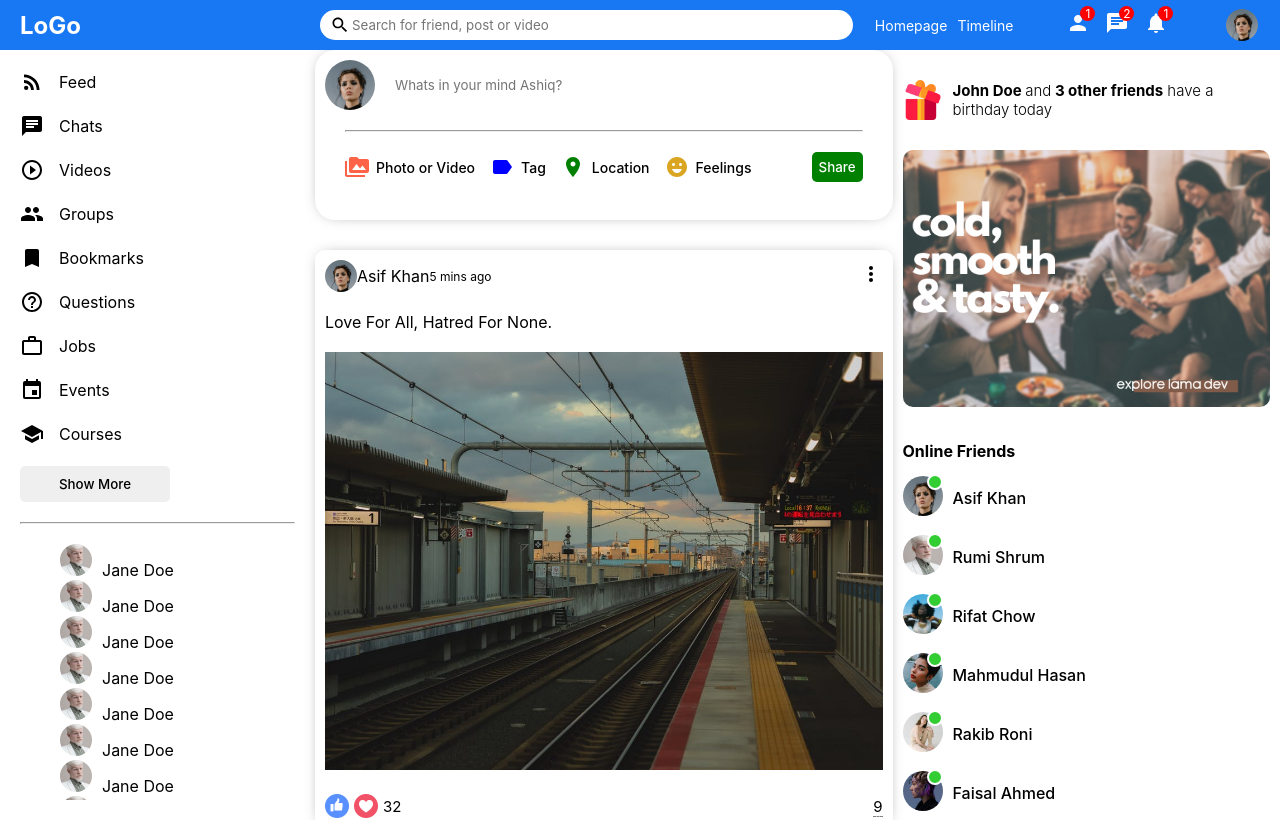
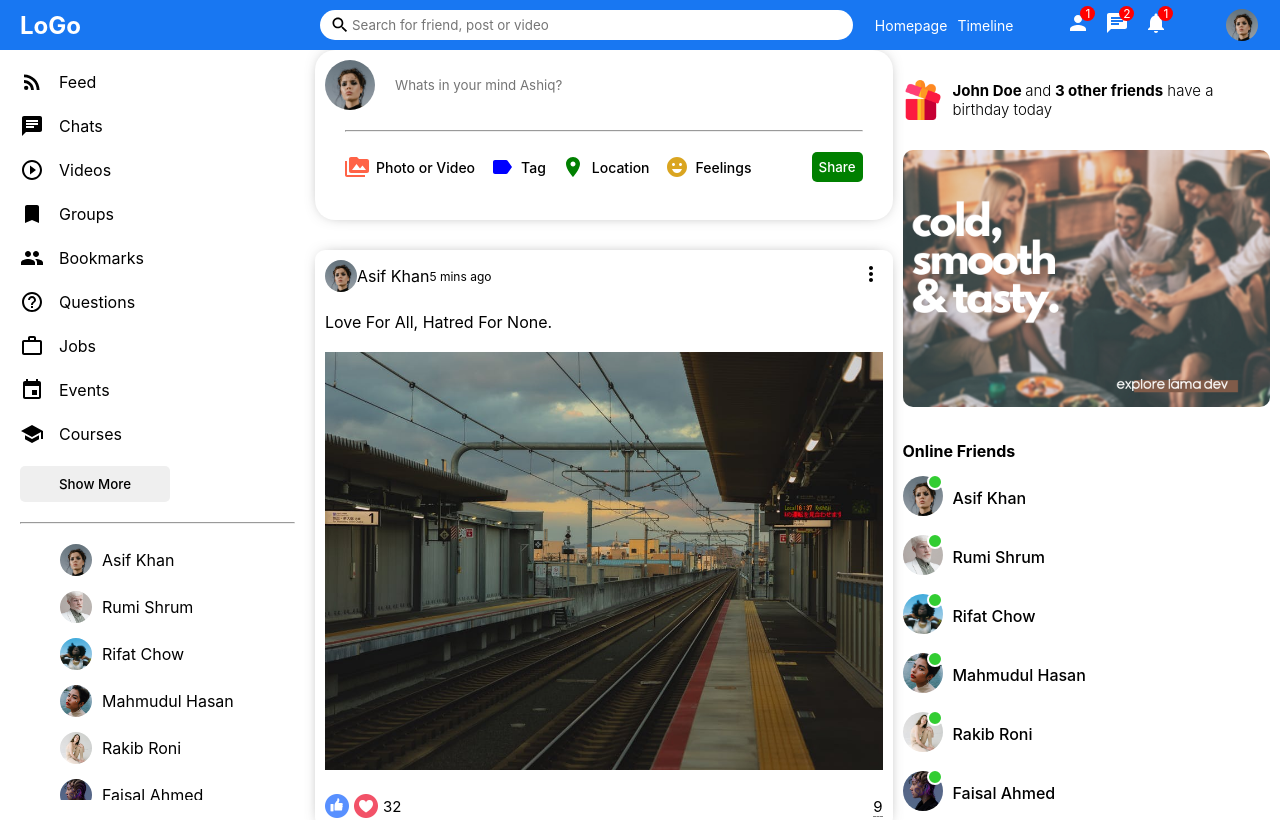
Before and after one commit to ashiqur-russel/React-Social-Media-App, a React (Create React App) app in the folder client/: page / in a window 1280 px wide. Shown: the top 820 px of the page. Built offline with nearby package versions, Linux system fonts and the light colour scheme.

Commit message:
sidebar friend list

```diff
--- /dev/null
+++ b/client/src/components/friends/Friends.js
@@ -0,0 +1,11 @@
+import React from 'react';
+import "./friends.css"
+
+export default function Friends({ user }) {
+    return <div>
+        <li className="sidebarFriend">
+            <img className="sidebarFriendImg" src={user.profilePicture} alt="" />
+            <span className="sidebarFriendName">{user.username}</span>
+        </li>
+    </div>;
+}
--- /dev/null
+++ b/client/src/components/friends/friends.css
@@ -0,0 +1,20 @@
+.sidebarFriend {
+    display: flex;
+    align-items: center;
+    margin-bottom: 15px;
+  }
+
+  .sidebarFriendImg {
+    width: 32px;
+    height: 32px;
+    border-radius: 50%;
+    object-fit: cover;
+    margin-right: 10px;
+  }
+
+
+ul.sidebarFriend{
+    list-style-type: none;
+  margin: 0;
+  padding: 15px 0;
+}
--- a/client/src/components/post/Post.js
+++ b/client/src/components/post/Post.js
@@ -4,8 +4,6 @@ import MoreVertIcon from '@mui/icons-material/MoreVert';
 import { Users } from "../../testData.js"
 
 export default function Post({ post }) {
-    const user = Users.filter(user => user.id === 1);
-    console.log(user)
 
     return (
 
--- a/client/src/components/sidebar/Sidebar.js
+++ b/client/src/components/sidebar/Sidebar.js
@@ -9,6 +9,10 @@ import HelpOutlineIcon from '@mui/icons-material/HelpOutline';
 import WorkOutlineIcon from '@mui/icons-material/WorkOutline';
 import EventIcon from '@mui/icons-material/Event';
 import SchoolIcon from '@mui/icons-material/School';
+
+import { Users } from "../../testData"
+
+import Friends from '../friends/Friends.js';
 
 
 
@@ -32,11 +36,11 @@ export default function Sidebar() {
                         <span className="sidebarListItemText">Videos</span>
                     </li>
                     <li className="sidebarListItem">
-                        <GroupIcon className="sidebarIcon" />
+                        <BookmarkIcon className="sidebarIcon" />
                         <span className="sidebarListItemText">Groups</span>
                     </li>
                     <li className="sidebarListItem">
-                        <BookmarkIcon className="sidebarIcon" />
+                        <GroupIcon className="sidebarIcon" />
                         <span className="sidebarListItemText">Bookmarks</span>
                     </li>
                     <li className="sidebarListItem">
@@ -56,59 +60,12 @@ export default function Sidebar() {
                         <span className="sidebarListItemText">Courses</span>
                     </li>
                 </ul>
-                <button className='sidebarButton'>Show More</button>
-                <hr className='sidebarHr' />
+                <button className="sidebarButton">Show More</button>
+                <hr className="sidebarHr" />
                 <ul className="sidebarFriendList">
-                    <img src="/assets/person/2.jpeg" alt="" className="sidebarFriendImage" />
-                    <span className="sidebarFriendName">Jane Doe</span>
-                </ul>
-                <ul className="sidebarFriendList">
-                    <img src="/assets/person/2.jpeg" alt="" className="sidebarFriendImage" />
-                    <span className="sidebarFriendName">Jane Doe</span>
-                </ul>
-                <ul className="sidebarFriendList">
-                    <img src="/assets/person/2.jpeg" alt="" className="sidebarFriendImage" />
-                    <span className="sidebarFriendName">Jane Doe</span>
-                </ul>
-                <ul className="sidebarFriendList">
-                    <img src="/assets/person/2.jpeg" alt="" className="sidebarFriendImage" />
-                    <span className="sidebarFriendName">Jane Doe</span>
-                </ul>
-                <ul className="sidebarFriendList">
-                    <img src="/assets/person/2.jpeg" alt="" className="sidebarFriendImage" />
-                    <span className="sidebarFriendName">Jane Doe</span>
-                </ul>
-                <ul className="sidebarFriendList">
-                    <img src="/assets/person/2.jpeg" alt="" className="sidebarFriendImage" />
-                    <span className="sidebarFriendName">Jane Doe</span>
-                </ul>
-                <ul className="sidebarFriendList">
-                    <img src="/assets/person/2.jpeg" alt="" className="sidebarFriendImage" />
-                    <span className="sidebarFriendName">Jane Doe</span>
-                </ul>
-                <ul className="sidebarFriendList">
-                    <img src="/assets/person/2.jpeg" alt="" className="sidebarFriendImage" />
-                    <span className="sidebarFriendName">Jane Doe</span>
-                </ul>
-                <ul className="sidebarFriendList">
-                    <img src="/assets/person/2.jpeg" alt="" className="sidebarFriendImage" />
-                    <span className="sidebarFriendName">Jane Doe</span>
-                </ul>
-                <ul className="sidebarFriendList">
-                    <img src="/assets/person/2.jpeg" alt="" className="sidebarFriendImage" />
-                    <span className="sidebarFriendName">Jane Doe</span>
-                </ul>
-                <ul className="sidebarFriendList">
-                    <img src="/assets/person/2.jpeg" alt="" className="sidebarFriendImage" />
-                    <span className="sidebarFriendName">Jane Doe</span>
-                </ul>
-                <ul className="sidebarFriendList">
-                    <img src="/assets/person/2.jpeg" alt="" className="sidebarFriendImage" />
-                    <span className="sidebarFriendName">Jane Doe</span>
-                </ul>
-                <ul className="sidebarFriendList">
-                    <img src="/assets/person/2.jpeg" alt="" className="sidebarFriendImage" />
-                    <span className="sidebarFriendName">Jane Doe</span>
+                    {Users.map((u) => (
+                        <Friends key={u.id} user={u} />
+                    ))}
                 </ul>
             </div>
 
--- a/client/src/components/sidebar/sidebar.css
+++ b/client/src/components/sidebar/sidebar.css
@@ -51,26 +51,8 @@
     margin: 20px 0;
 }
 
-
-.sidebarFriend{
-    display: flex;
-    align-items: center;
-    margin-bottom: 15px;
-}
-
-.sidebarFriendImage{
-    width: 32px;
-    height: 32px;
-    border-radius: 50%;
-    object-fit: cover;
-    margin-right: 10px;
-
-}
-
 ul.rightbarFriendList{
     list-style-type: none;
   margin: 0;
   padding: 15px 0;
-
-
 }
```
